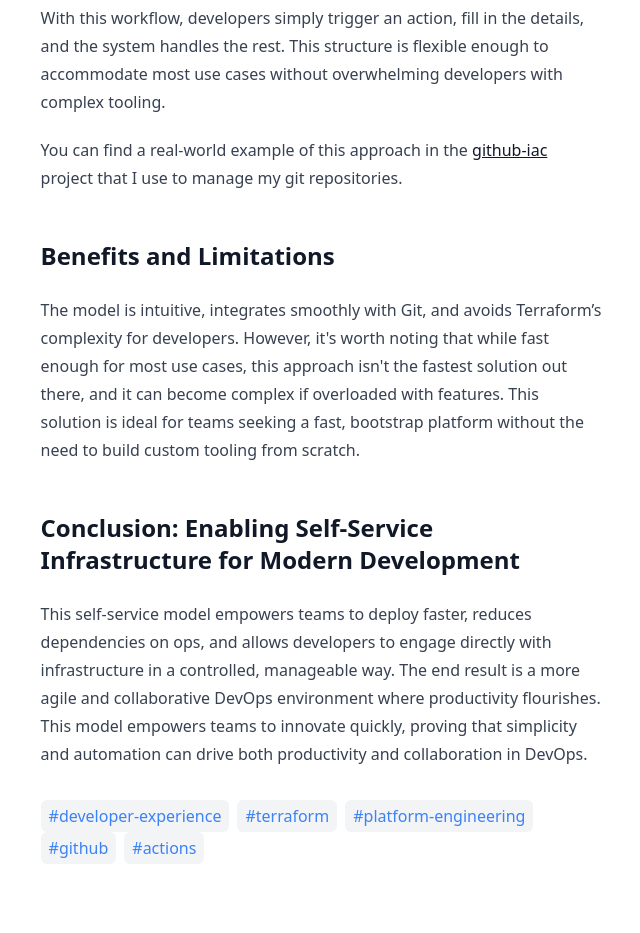
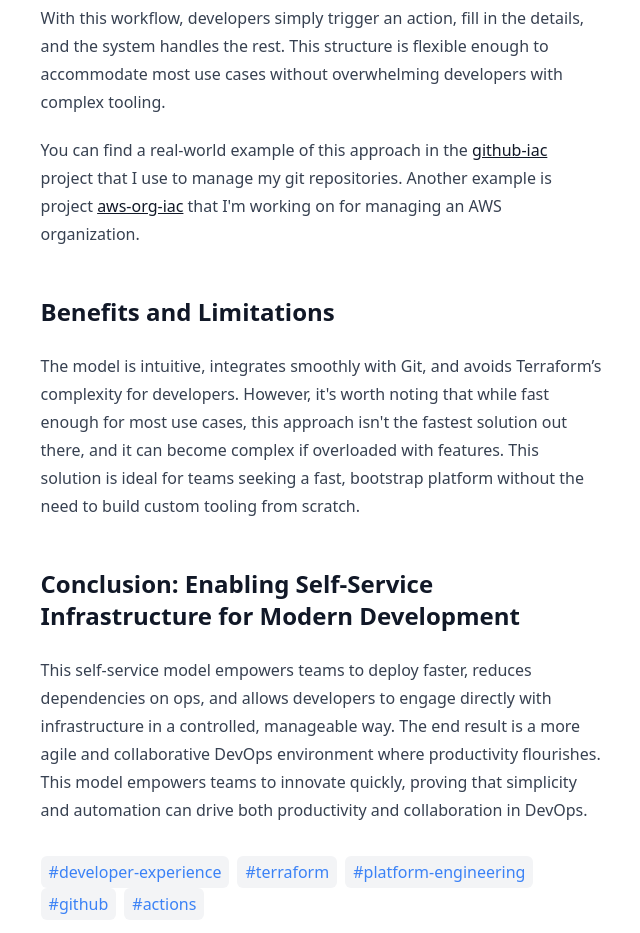
Before and after one commit to ammarlakis/ammarlakis.com, a Gatsby site: page /terraform-github-platform/ in a window 1280 px wide. Shown: the part 3420-4353 px from the top of the page, without its empty margins (318-958 px from the left). Before the commit the page ends 4316 px from the top, so only its background shows below. Built offline with nearby package versions, Linux system fonts and the light colour scheme; Gatsby itself is replaced by a stand-in of ours; some packages are replaced by stand-ins of ours.

Commit message:
Edit: Terraform in the Era of Platform Engineering
Add aws-org-iac link.

```diff
--- a/src/articles/terraform-github-platform.md
+++ b/src/articles/terraform-github-platform.md
@@ -98,7 +98,7 @@ jobs:
 
 With this workflow, developers simply trigger an action, fill in the details, and the system handles the rest. This structure is flexible enough to accommodate most use cases without overwhelming developers with complex tooling.
 
-You can find a real-world example of this approach in the [github-iac](https://github.com/ammarlakis/github-iac) project that I use to manage my git repositories.
+You can find a real-world example of this approach in the [github-iac](https://github.com/ammarlakis/github-iac) project that I use to manage my git repositories. Another example is project [aws-org-iac](https://github.com/ammarlakis/aws-org-iac) that I'm working on for managing an AWS organization.
 
 ## Benefits and Limitations
 
```
